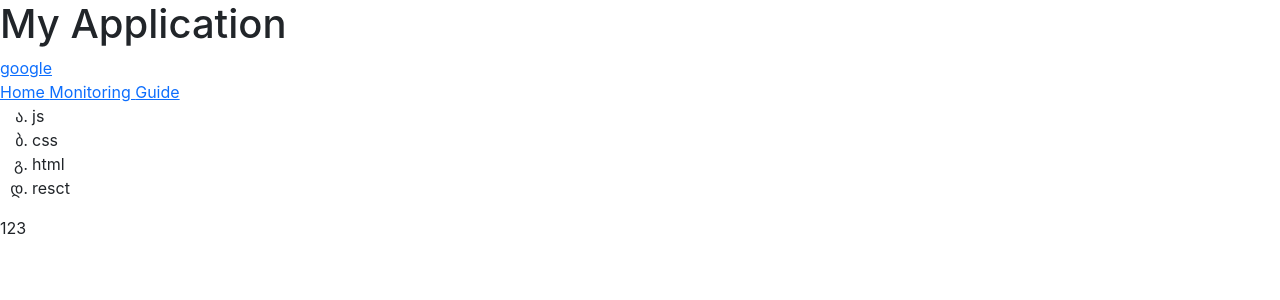
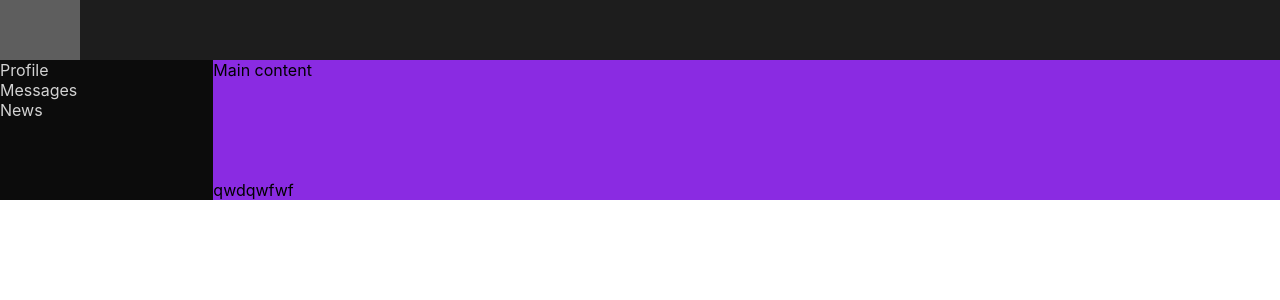
Before and after one commit to velikzhanin-av/reactLearning, a React (Create React App) app: page / in a window 1280 px wide. Shown: the top 300 px of the page. Built offline with nearby package versions, Linux system fonts and the light colour scheme; grey boxes are pictures that could not be loaded.

Commit message:
lesson 14 css

```diff
--- a/public/index.html
+++ b/public/index.html
@@ -24,7 +24,7 @@
       work correctly both with client-side routing and a non-root public URL.
       Learn how to configure a non-root public URL by running `npm run build`.
     -->
-    <link rel="stylesheet" href="https://cdn.jsdelivr.net/npm/bootstrap@5.3.2/dist/css/bootstrap.min.css">
+<!--    <link rel="stylesheet" href="https://cdn.jsdelivr.net/npm/bootstrap@5.3.2/dist/css/bootstrap.min.css">-->
     <title>React App</title>
   </head>
   <body>
@@ -40,7 +40,7 @@
       To begin the development, run `npm start` or `yarn start`.
       To create a production bundle, use `npm run build` or `yarn build`.
     -->
-  <script src="	https://cdn.jsdelivr.net/npm/bootstrap@5.3.2/dist/js/bootstrap.bundle.min.js"></script>
+<!--  <script src="	https://cdn.jsdelivr.net/npm/bootstrap@5.3.2/dist/js/bootstrap.bundle.min.js"></script>-->
 
   </body>
 </html>
--- a/src/App.css
+++ b/src/App.css
@@ -1,3 +1,30 @@
-li {
-  list-style-type: georgian;
+.app-wrapper {
+    display: grid;
+    grid-template-areas:
+    "h h"
+    "n c";
+    grid-template-rows: 60px 1fr;
+    grid-template-columns: 2fr 10fr;
+    /*grid-gap: 10px;*/
 }
+
+.header {
+    grid-area: h;
+    background-color: #1d1d1d;
+}
+
+.header img {
+    width: 80px;
+    opacity: 0.5;
+}
+
+.nav {
+    grid-area: n;
+    background-color: #0c0c0c;
+    color: lightgrey;
+}
+
+.content {
+    grid-area: c;
+    background-color: blueviolet;
+}
--- a/src/App.js
+++ b/src/App.js
@@ -1,20 +1,16 @@
 import logo from './logo.svg';
 import './App.css';
-import Header from './Header'
+import './components/Header'
+import Header from "./components/Header";
+import Nav from "./components/Nav";
+import Profile from "./components/Profile";
 
 const App = () => {
-    return (
-        <div className="App">
-            <Header />
-            <ul>
-                <li>js</li>
-                <li>css</li>
-                <li>html</li>
-                <li>resct</li>
-            </ul>
-            <a>123</a>
-        </div>
-    );
+    return (<div className="app-wrapper">
+        <Header/>
+        <Nav/>
+        <Profile/>
+    </div>);
 }
 
 export default App;
--- a/src/Header.js
+++ /dev/null
@@ -1,15 +0,0 @@
-const Header = () => {
-    return (
-        <div>
-            <h1>My Application</h1>
-            <a href="https://google.com" target="_blank">google</a>
-            <br/>
-            <a href="#">Home </a>
-            <a href="#">Monitoring </a>
-            <a href="#">Guide</a>
-
-        </div>
-    )
-}
-
-export default Header
--- /dev/null
+++ b/src/components/Header.jsx
@@ -0,0 +1,10 @@
+const Header = () => {
+    return (
+        <header className="header">
+            <img
+                src="https://png.pngtree.com/png-clipart/20190904/original/pngtree-white-pigeon-png-image_4495999.jpg"/>
+        </header>
+    )
+}
+
+export default Header
--- /dev/null
+++ b/src/components/Nav.jsx
@@ -0,0 +1,20 @@
+const Nav = () => {
+    return (
+        <nav className="nav">
+            <div>
+                Profile
+            </div>
+            <div>
+                Messages
+            </div>
+            <div>
+                News
+            </div>
+            <div>
+
+            </div>
+        </nav>
+    )
+}
+
+export default Nav
--- /dev/null
+++ b/src/components/Profile.jsx
@@ -0,0 +1,16 @@
+const Profile = () => {
+    return (
+        <div className="content">
+            Main content
+            <br/>
+            <br/>
+            <br/>
+            <br/>
+            <br/>
+            <br/>
+            qwdqwfwf
+        </div>
+    )
+}
+
+export default Profile
```
